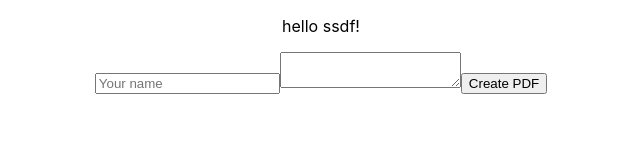
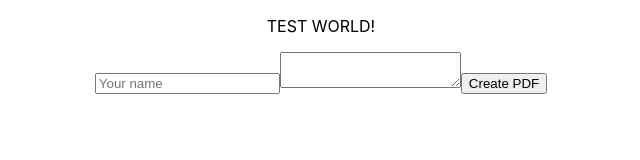
Before and after one commit to Roundtable-Design/workshop-app, a React (Create React App) app in the folder frontend/: page / in a window 1280 px wide. Shown: the top 160 px of the page, without its empty margins (319-959 px from the left). Built offline with nearby package versions, Linux system fonts and the light colour scheme.

Commit message:
TEST WORLD

```diff
--- a/frontend/src/App.js
+++ b/frontend/src/App.js
@@ -5,7 +5,7 @@ import logo from "./logo.svg";
 function App() {
 	return (
 		<div className="App">
-			<p>hello ssdf!</p>
+			<p>TEST WORLD!</p>
 			<form action="http://localhost:8000/pdf" method="POST">
 				<input type="text" name="name" placeholder="Your name" />
 				<textarea placeholder="Tell me about yourself" name="about">
```
